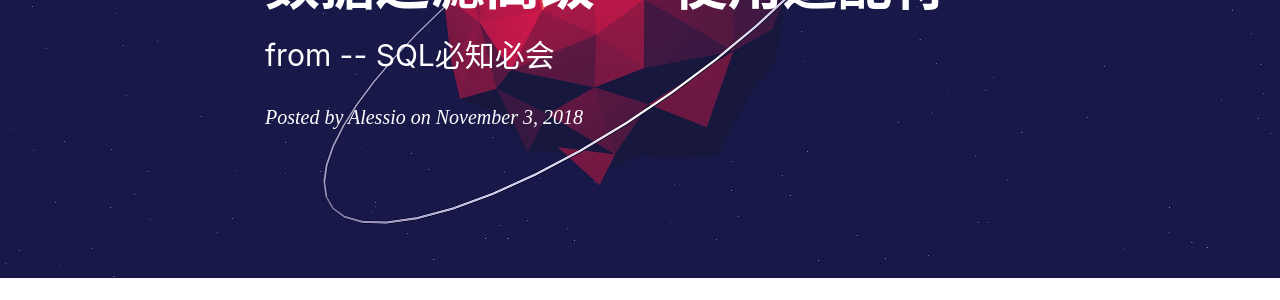
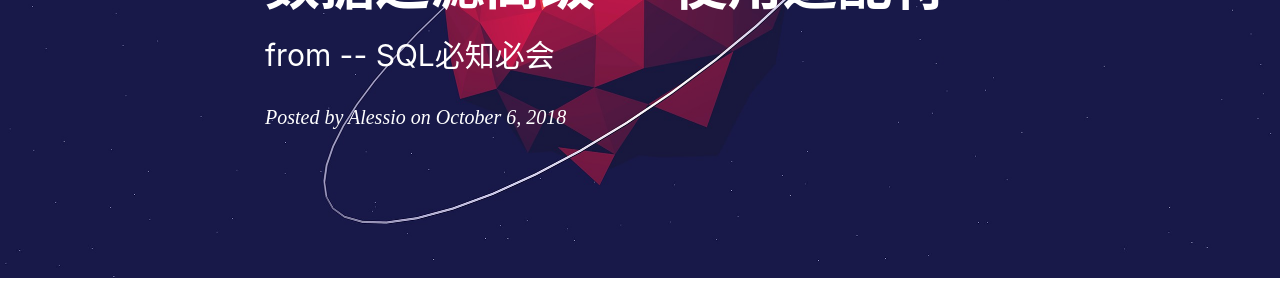
Before and after one commit to Zjianru/zjianru.github.io, a Jekyll site: the page built from _posts/2018-10-06-数据过滤高级.md, in a window 1280 px wide and 900 px high. Shown: the part 245-545 px from the top of the window. Built offline with Jekyll 4.4.1, drawn with Linux system fonts in a browser that asks for light colours; nearby versions of some CDN libraries; comment, search, counter and statistics services are not loaded; some of the changed lines change nothing that is shown; some of the changed text lies outside the part shown.

Commit message:
add new SQL note

```diff
--- a/_posts/2018-10-06-数据过滤高级.md
+++ b/_posts/2018-10-06-数据过滤高级.md
@@ -2,7 +2,7 @@
 layout:     post
 title:      数据过滤高级 -- 使用通配符
 subtitle:   from -- SQL必知必会
-date:       2018-11-03
+date:       2018-10-06
 author:     Alessio
 header-img: img/PostBack_04.jpg
 catalog: true
```
